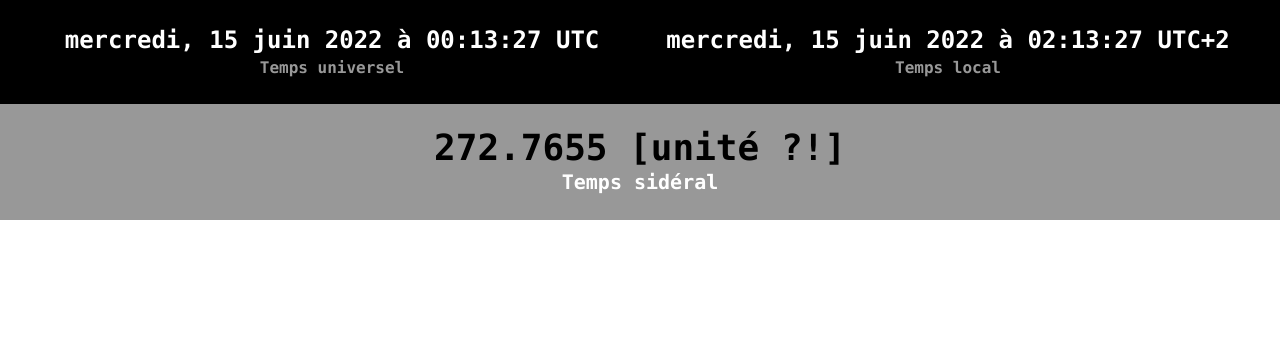
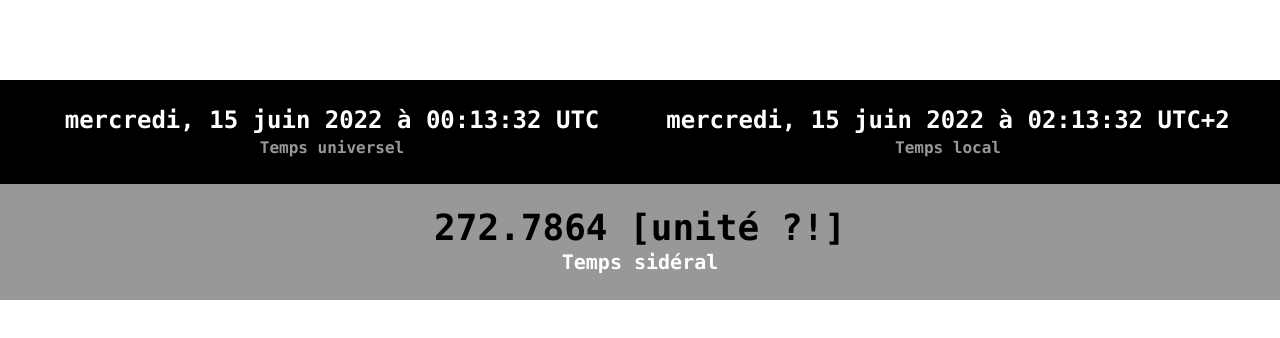
Before and after one commit to YP7R/vue-astro-time, a Vue app: page / in a window 1280 px wide. Shown: the top 338 px of the page. Built offline with nearby package versions, Linux system fonts and the light colour scheme.

Commit message:
added reactive property

```diff
--- a/src/components/HelloWorld.vue
+++ b/src/components/HelloWorld.vue
@@ -1,13 +1,15 @@
 <script setup>
-import { onMounted, onBeforeUnmount, computed, reactive } from "vue";
+import { onMounted, onBeforeUnmount, computed, reactive, ref } from "vue";
 import localSideralTime from '../sideralTime'
+
 let timer = null;
-let reactiveNow = reactive({ now: Date.now() });
 let now = Date.now();
+
+let refnow = ref(Date.now())
 
 onMounted(() => {
   timer = setInterval(() => {
-    reactiveNow.now = Date.now();
+    refnow.value = Date.now();
   }, 1000);
 });
 
@@ -15,7 +17,7 @@ onBeforeUnmount(() => {
   clearInterval(timer);
 });
 
-
+// Options
 let options = {
   weekday: "long",
   year: "numeric",
@@ -31,13 +33,23 @@ let options = {
 let optionsLocal = { ...options, timeZone: "Europe/Zurich" };
 let optionsUTC = { ...options, timeZone: "UTC" };
 
+//Computed property
 let localDate = new Date(now).toLocaleString("fr-CH", optionsLocal);
+let utcDate = new Date(now).toLocaleString("fr-CH", optionsUTC);
+let sideralTime = localSideralTime(6.131966, new Date(now));
+
 let computedLocalDate = computed(() => {
-  new Date(reactiveNow.now).toLocaleString("fr-CH", optionsLocal);
+  return new Date(refnow.value).toLocaleString('fr-CH', optionsLocal);
 });
 
-let utcDate = new Date(now).toLocaleString("fr-CH", optionsUTC);
-let sideralTime = localSideralTime(6.131966, new Date(now));
+let computedUtcDate = computed(()=>{
+  return new Date(refnow.value).toLocaleString('fr-CH', optionsUTC);
+})
+
+let computedSiderealTime = computed(()=>{
+  return localSideralTime(6.131966, new Date(refnow.value)).toFixed(4);
+})
+
 defineProps({
   msg: {
     type: String,
@@ -47,20 +59,20 @@ defineProps({
 </script>
 
 <template>
-  <div class="w-auto h-auto">
+  <div class="w-auto h-80 my-20">
     <div class="flex flex-row p-6 bg-black text-white font-mono text-center">
       <div class="basis-1/2 w-auto">
-        <h1 class="text-2xl font-black">{{ utcDate }}</h1>
+        <h1 class="text-2xl font-black">{{ computedUtcDate }}</h1>
         <h2 class="text-base text-[#989898] font-semibold">Temps universel</h2>
       </div>
       <div class="basis-1/2 w-auto">
-        <h1 class="text-2xl font-black">{{ localDate }}</h1>
+        <h1 class="text-2xl font-black">{{ computedLocalDate }}</h1>
         <h2 class="text-base font-semibold text-[#989898]">Temps local</h2>
       </div>
     </div>
     <div class="flex flex-row p-6 bg-[#989898] text-black font-mono text-center">
       <div class="basis-1/1 w-full">
-        <h1 class="text-4xl font-black">{{ sideralTime.toFixed(4) }} [unité ?!]</h1>
+        <h1 class="text-4xl font-black">{{ computedSiderealTime }} [unité ?!]</h1>
         <h2 class="text-xl font-semibold text-white">Temps sidéral</h2>
       </div>
     </div>
```
